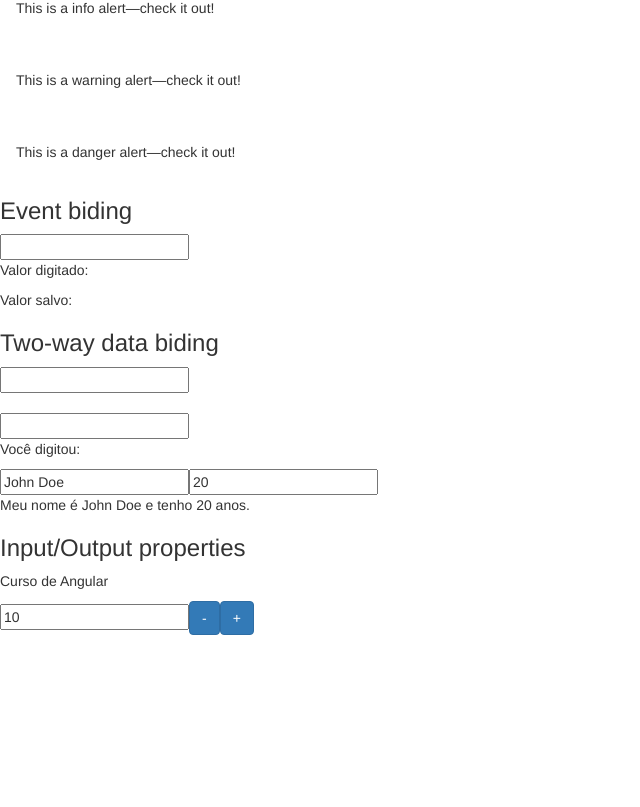
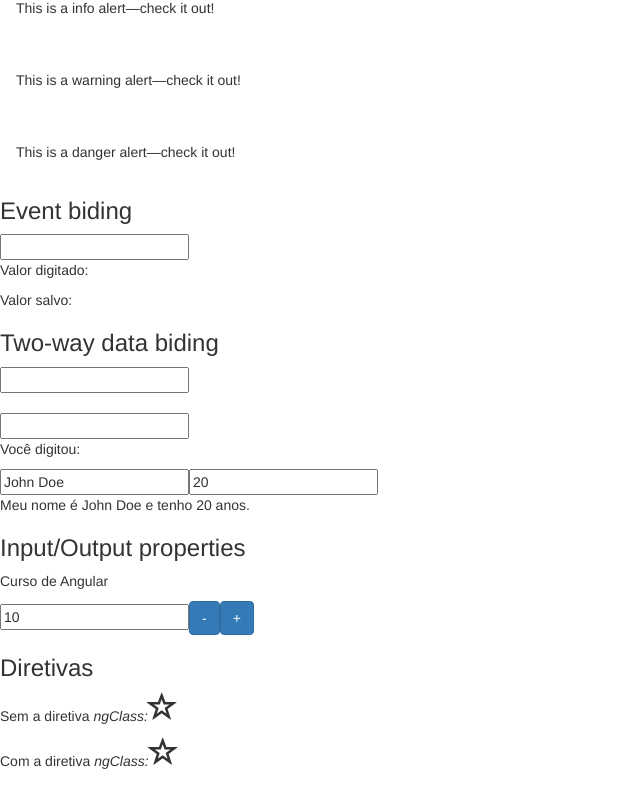
Before and after one commit to cirnediogo/angular4-lab-loiane, an Angular app: page / in a window 1280 px wide. Shown: the part 861-1668 px from the top of the page, without its empty margins (0-640 px from the left). Before the commit the page ends 1596 px from the top, so only its background shows below. Built offline with nearby package versions, Linux system fonts and the light colour scheme.

Commit message:
Aula #29: Diretivas: ngClass

```diff
--- a/src/app/app.component.html
+++ b/src/app/app.component.html
@@ -9,3 +9,7 @@
 <app-cursos></app-cursos>
 
 <app-data-biding></app-data-biding>
+
+<app-diretivas></app-diretivas>
+
+<br/><br/><br/><br/><br/>
--- a/src/app/app.module.ts
+++ b/src/app/app.module.ts
@@ -7,13 +7,15 @@ import { CursosModule } from './cursos/cursos.module';
 import { DataBidingComponent } from './data-biding/data-biding.component';
 import { CursoComponent } from './curso/curso.component';
 import { ContadorComponent } from './contador/contador.component';
+import { DiretivasComponent } from './diretivas/diretivas.component';
 
 @NgModule({
   declarations: [
     AppComponent,
     DataBidingComponent,
     CursoComponent,
-    ContadorComponent
+    ContadorComponent,
+    DiretivasComponent
   ],
   imports: [
     BrowserModule,
--- a/src/app/data-biding/data-biding.component.html
+++ b/src/app/data-biding/data-biding.component.html
@@ -98,6 +98,3 @@
       (alteracaoValor)="onAlteracaoValor($event)"></contador>
   </article>
 </section>
-
-
-<br/><br/><br/><br/><br/>
--- /dev/null
+++ b/src/app/diretivas/diretivas.component.html
@@ -0,0 +1,24 @@
+<section>
+  <article>
+    <h3>Diretivas</h3>
+
+    <p>
+      Sem a diretiva <i>ngClass:</i>
+      <span class="glyphicon" aria-hidden="true" style="font-size: 30px"
+        [class.glyphicon-star] = "favorito"
+        [class.glyphicon-star-empty] = "!favorito"
+        (click) = "favorito = !favorito"></span>
+    </p>
+
+    <p>
+      Com a diretiva <i>ngClass:</i>
+      <span class="glyphicon" aria-hidden="true" style="font-size: 30px"
+        [ngClass] = "{
+          'glyphicon-star': favorito2,
+          'glyphicon-star-empty': !favorito2
+        }"
+        (click) = "favorito2 = !favorito2"></span>
+    </p>
+
+  </article>
+</section>
--- /dev/null
+++ b/src/app/diretivas/diretivas.component.ts
@@ -0,0 +1,15 @@
+import { Component, OnInit } from '@angular/core';
+
+@Component({
+  selector: 'app-diretivas',
+  templateUrl: './diretivas.component.html',
+  styleUrls: ['./diretivas.component.css']
+})
+export class DiretivasComponent implements OnInit {
+
+  constructor() { }
+
+  ngOnInit() {
+  }
+
+}
```
Also changed, not shown: src/app/diretivas/diretivas.component.css (added), 1 other file (tests, documents, lock files or other folders).
